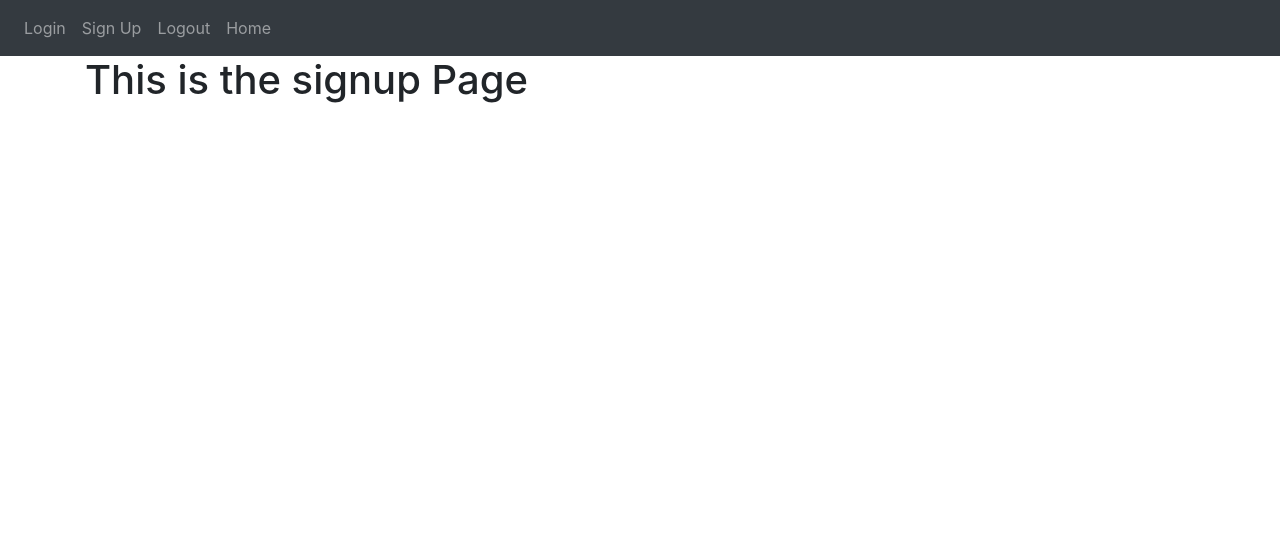
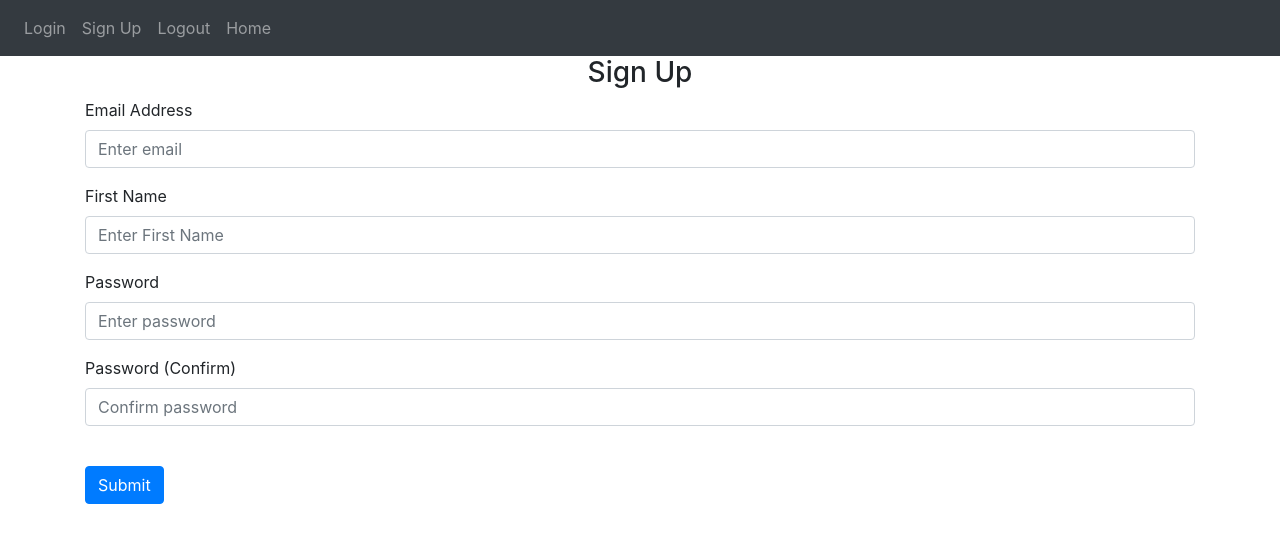
Before and after one commit to Walter1G/FLASK-WEB-APP, a Flask app: page /sign-up in a window 1280 px wide. Shown: the top 543 px of the page. Run offline with Flask 3, Linux system fonts and the light colour scheme; parts of the project's set-up code (start-up, migrations or seed data) failed here and were passed over; some libraries are stand-ins or nearby versions.

Commit message:
flash message on signup

```diff
--- a/website/__init__.py
+++ b/website/__init__.py
@@ -1,10 +1,16 @@
 # make the website folder a package
 from flask import Flask
+from flask_sqlalchemy import SQLAlchemy
+
+db = SQLAlchemy
+DB_NAME = "databse.db"
 
 
 def create_app():
     app = Flask(__name__)
     app.config['SECRET_KEY'] = 'jkjnsjnlgsjfgjldkjglki  flklfkl'
+    app.config['SQLALCHEMY_DATABASE_URI'] = f'sqlite:///{DB_NAME}'
+    db.init_app(app)
 
     from .views import views
     from .auth import auth
--- a/website/auth.py
+++ b/website/auth.py
@@ -1,10 +1,12 @@
-from flask import Blueprint, render_template
+from flask import Blueprint, render_template, request, flash
 
 auth = Blueprint('auth', __name__)
 
 
-@auth.route('/login')
+@auth.route('/login', methods=['GET', 'POST'])
 def login():
+    data = request.form
+    print(data)
     return render_template('login.html')
 
 
@@ -13,6 +15,24 @@ def logout():
     return "<p>Logout</p>"
 
 
-@auth.route('/sign-up')
+@auth.route('/sign-up', methods=['GET', 'POST'])
 def sign_up():
+    if request.method == 'POST':
+        email = request.form.get('email')
+        firstName = request.form.get('firstName')
+        password1 = request.form.get('password1')
+        password2 = request.form.get('password2')
+
+        if len(email) < 4:
+            flash('Email must be atleast 4 characters', category='error')
+        elif len(firstName) < 2:
+            flash('first name must be greater than 2 characters', category='error')
+        elif len(password1) < 7:
+            flash('Password must be longer than 7 characters', category='error')
+        elif password1 != password2:
+            flash('passwords must match', category='error')
+        else:
+            # add to db
+            flash('Account created!', category='success')
+
     return render_template('sign_up.html')
--- a/website/models.py
+++ b/website/models.py
@@ -0,0 +1 @@
+from . import db
--- a/website/templates/base.html
+++ b/website/templates/base.html
@@ -36,6 +36,23 @@
         </div>
       </div>
     </nav>
+    {% with messages = get_flashed_messages(with_categories=true) %} {% if
+    messages %} {% for category, message in messages %} {% if category ==
+    'error' %}
+    <div class="alert alert-danger alert-dismissable fade show" role="alert">
+      {{ message}}
+      <button type="button" class="close" data-dismiss="alert">
+        <span aria-hidden="true">&times;</span>
+      </button>
+    </div>
+    {% else %}
+    <div class="alert alert-success alert-dismissable fade show" role="alert">
+      {{ message}}
+      <button type="button" class="close" data-dismiss="alert">
+        <span aria-hidden="true">&times;</span>
+      </button>
+    </div>
+    {% endif %} {% endfor %} {% endif %} {% endwith %}
 
     <div class="container">{% block content %} {% endblock %}</div>
 
--- a/website/templates/sign_up.html
+++ b/website/templates/sign_up.html
@@ -1,4 +1,49 @@
 {% extends 'base.html' %} {% block title %}Sign Up{% endblock %} {% block
 content %}
-<h1>This is the signup Page</h1>
+<form action="" method="POST">
+  <h3 align="center">Sign Up</h3>
+  <div class="form-group">
+    <label for="email">Email Address</label>
+    <input
+      type="email"
+      class="form-control"
+      id="email"
+      name="email"
+      placeholder="Enter email"
+    />
+  </div>
+
+  <div class="form-group">
+    <label for="firstName">First Name</label>
+    <input
+      type="text"
+      class="form-control"
+      id="firstName"
+      name="firstName"
+      placeholder="Enter First Name"
+    />
+  </div>
+  <div class="form-group">
+    <label for="password1">Password</label>
+    <input
+      type="text"
+      class="form-control"
+      id="password1"
+      name="password1"
+      placeholder="Enter password"
+    />
+  </div>
+  <div class="form-group">
+    <label for="password2">Password (Confirm)</label>
+    <input
+      type="text"
+      class="form-control"
+      id="password2"
+      name="password2"
+      placeholder="Confirm password"
+    />
+  </div>
+  <br />
+  <button type="submit" class="btn btn-primary">Submit</button>
+</form>
 {% endblock %}
```
Also changed, not shown: website/templates/login.html (+27 -1 lines).
